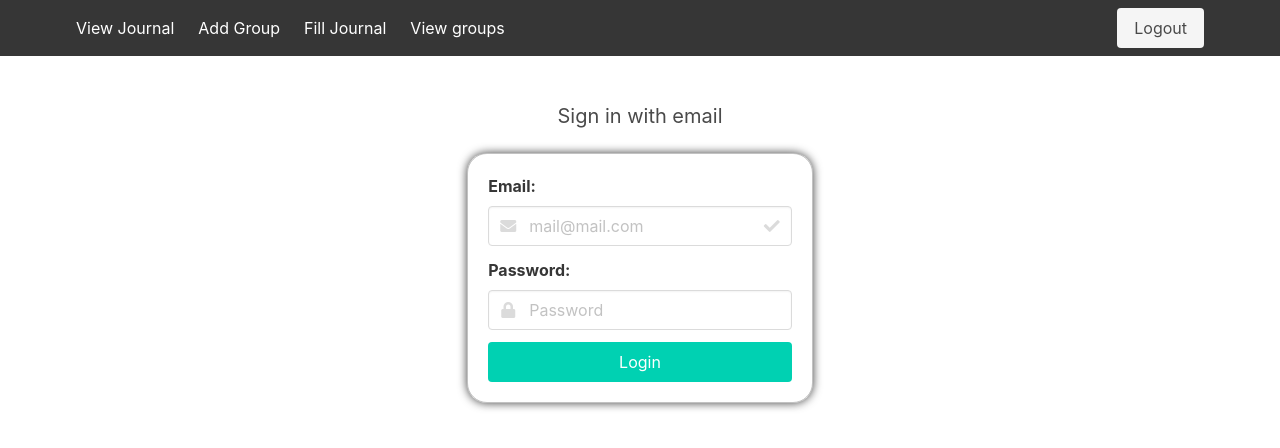
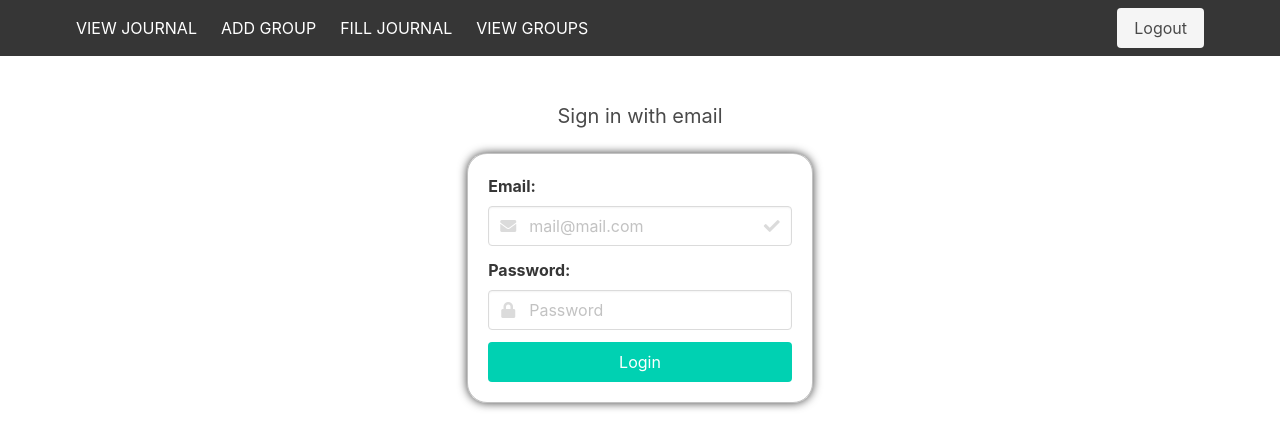
Before and after one commit to grausas/curriculum-journal, a Vue app: page /login in a window 1280 px wide. Shown: the top 448 px of the page. Built offline with nearby package versions, Linux system fonts and the light colour scheme; no server answers; sample sign-in values are in the browser's storage.

Commit message:
added navigation hover effects

```diff
--- a/src/components/Navigation.vue
+++ b/src/components/Navigation.vue
@@ -80,6 +80,31 @@ export default {
 </script>
 
 <style scoped>
+.navbar-start > .navbar-item {
+  position: relative;
+  text-transform: uppercase;
+  overflow: hidden;
+}
+
+.navbar-start > .navbar-item::after {
+  content: "";
+  position: absolute;
+  background-color: red;
+  bottom: 0;
+  right: 0;
+  left: 0%;
+  margin: 0;
+  height: 7%;
+  width: 100%;
+  transition: 0.3s ease-in-out;
+  transform: translateX(100%);
+}
+
+.navbar-item:hover::after {
+  transform: translateX(0%);
+  color: blue;
+}
+
 @media only screen and (max-width: 1020px) {
   .navbar-link,
   a.navbar-item:first-child {
```
